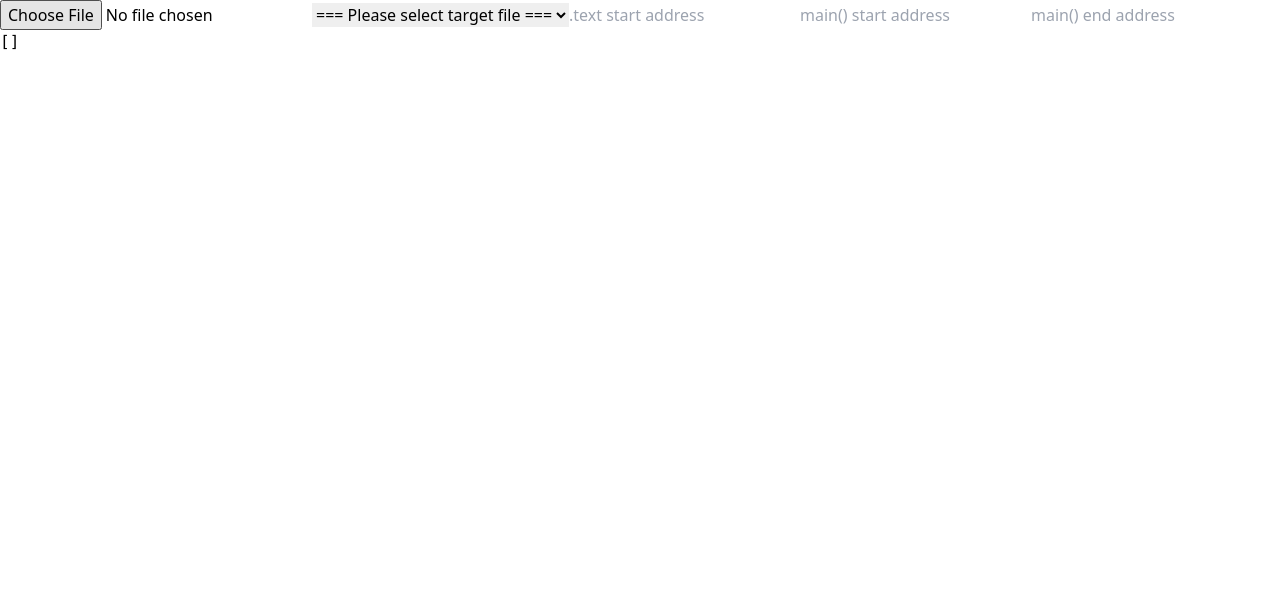
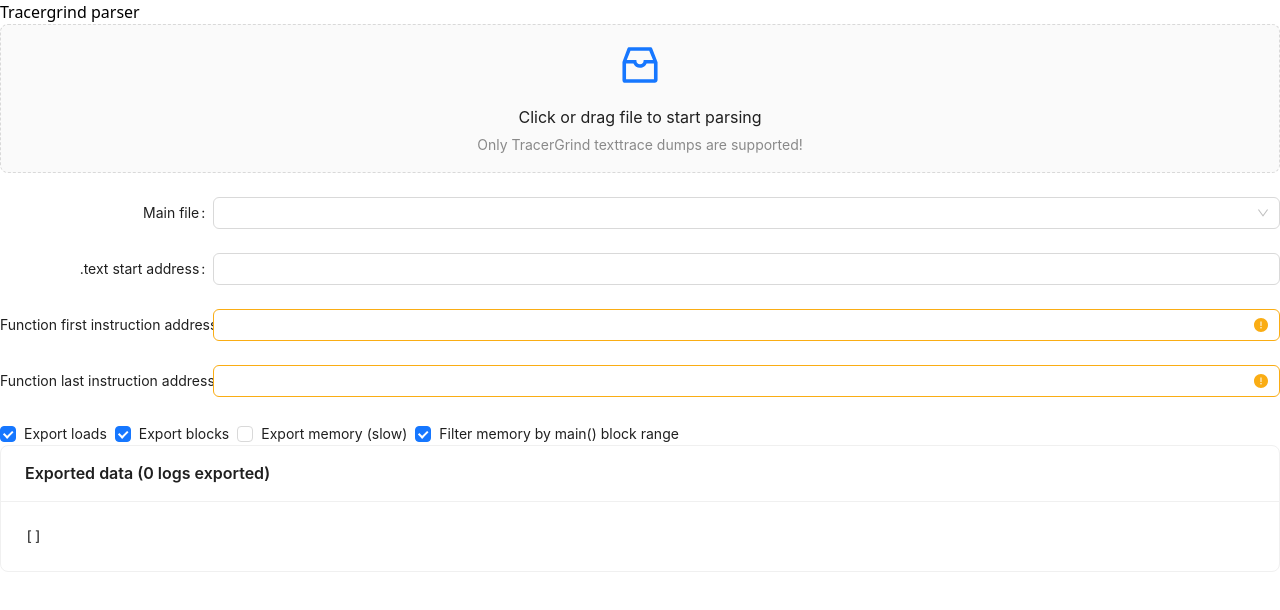
Before and after one commit to HugoJF/cache-simulator-tracergrind-parser, a React (Vite) app: page / in a window 1280 px wide. Shown: the top 610 px of the page. Built offline with nearby package versions, Linux system fonts and the light colour scheme.

Commit message:
feat: add antd components

```diff
--- a/package.json
+++ b/package.json
@@ -10,6 +10,7 @@
     "preview": "vite preview"
   },
   "dependencies": {
+    "antd": "^5.19.4",
     "react": "^18.3.1",
     "react-dom": "^18.3.1"
   },
--- a/src/App.tsx
+++ b/src/App.tsx
@@ -1,32 +1,49 @@
-import {FormEvent, useMemo, useState} from 'react'
+import {useMemo, useState} from 'react'
 import {fullParse} from "./utils/parser.ts";
 import {LoadLog} from "./logs/load.ts";
 import {Address} from "./components/address.tsx";
 import {BlockLog} from "./logs/block.ts";
+import {Card, Checkbox, CheckboxProps, Form, Input, Select, UploadProps} from "antd";
+import {MemoryLog} from "./logs/memory.ts";
+import Dragger from "antd/lib/upload/Dragger";
+import {InboxOutlined} from '@ant-design/icons';
+import {RcFile} from "antd/lib/upload";
 
 function App() {
-    const [value, setValue] = useState('')
+    const [files, setFiles] = useState<RcFile[]>();
+    const [rawFileData, setRawFileData] = useState('')
+
     const [fileNameSelected, setFileNameSelected] = useState<string>()
     const [textStartAddressInput, setTextStartAddressInput] = useState<string>('')
     const [mainStartAddressInput, setMainStartAddressInput] = useState<string>('');
     const [mainEndAddressInput, setMainEndAddressInput] = useState<string>('');
 
-    const parsed = useMemo(() => {
+    const [exportLoads, setExportLoads] = useState(true)
+    const [exportBlocks, setExportBlocks] = useState(true)
+    const [exportMemory, setExportMemory] = useState(false)
+    const [filterMemory, setFilterMemory] = useState(true)
+
+    const handleOnExportLoadsChange: CheckboxProps['onChange'] = (e) => setExportLoads(e.target.checked)
+    const handleOnExportBlocksChange: CheckboxProps['onChange'] = (e) => setExportBlocks(e.target.checked)
+    const handleOnExportMemoryChange: CheckboxProps['onChange'] = (e) => setExportMemory(e.target.checked)
+    const handleOnFilterMemoryChange: CheckboxProps['onChange'] = (e) => setFilterMemory(e.target.checked)
+
+    const logs = useMemo(() => {
         try {
-            return fullParse(value)
+            return fullParse(rawFileData)
         } catch (e) {
             console.error(e)
             return [];
         }
-    }, [value])
+    }, [rawFileData])
 
     const filesLoaded = useMemo(() => {
-        return parsed.filter(log => log instanceof LoadLog);
-    }, [parsed])
+        return logs.filter(log => log instanceof LoadLog);
+    }, [logs])
 
     const blocks = useMemo(() => {
-        return parsed.filter(log => log instanceof BlockLog);
-    }, [parsed]);
+        return logs.filter(log => log instanceof BlockLog);
+    }, [logs]);
 
     const selectedFile = useMemo(() => {
         return filesLoaded.find(log => log.fileName === fileNameSelected);
@@ -92,66 +109,154 @@
         return Number(mainStartBlock.id) < Number(mainEndBlock.id);
     }, [mainStartBlock, mainEndBlock])
 
-    const parseEvent = async (e: FormEvent<HTMLInputElement>) => {
-        const file = e.currentTarget.files[0]
-        const text = await file.text();
-
-        setValue(text);
+    const exportData = useMemo(() => {
+        const filtered = logs.filter(log => {
+            if (exportLoads && log instanceof LoadLog) {
+                return true;
+            }
+            if (exportBlocks && log instanceof BlockLog) {
+                if (!filterMemory || !mainStartBlock || !mainEndBlock) {
+                    return true
                 }
 
+                const mainStartBlockId = Number(mainStartBlock.id);
+                const mainEndBlockId = Number(mainEndBlock.id);
+                const id = Number(log.id);
+
+                return id >= mainStartBlockId && id <= mainEndBlockId;
+            }
+
+            if (!exportMemory || !(log instanceof MemoryLog)) {
+                return false;
+            }
+
+            if (!filterMemory || !mainStartBlock || !mainEndBlock) {
+                return true;
+            }
+
+            const mainStartBlockId = Number(mainStartBlock.id);
+            const mainEndBlockId = Number(mainEndBlock.id);
+            const memoryExecId = Number(log.execId);
+            return memoryExecId >= mainStartBlockId && memoryExecId <= mainEndBlockId;
+        })
+
+        return filtered.sort((a, b) => {
+            const aIndex = Number(a.id) || Number(a.execId);
+            const bIndex = Number(b.id) || Number(b.execId);
+
+            if (aIndex === bIndex) {
+                if (a instanceof MemoryLog && b instanceof MemoryLog) {
+                    return a.index - b.index;
+                } else {
+                    return a.type.localeCompare(b.type);
+                }
+            }
+
+            return aIndex - bIndex;
+        })
+    }, [exportBlocks, exportLoads, exportMemory, filterMemory, logs, mainEndBlock, mainStartBlock]);
+
+    const uploaderProps: UploadProps = {
+        name: 'file',
+        fileList: files,
+        beforeUpload: async (file) => {
+            setFiles([file])
+            setRawFileData(await file.text());
+        },
+    };
+
     return (
-        <div className="grid grid-cols-1 min-h-dvh">
-            <div className="flex flex-col">
-                <input
-                    type="file"
-                    onInput={parseEvent}
-                />
-                <select
-                    value={fileNameSelected}
-                    onChange={e => setFileNameSelected(e.target.value)}
-                >
-                    <option>=== Please select target file ===</option>
-                    {filesLoaded.map(log => log.fileName).map(file => (
-                        <option key={file}>{file}</option>
-                    ))}
-                </select>
-                {selectedFile && <p>
+        <div className="p-6">
+            <h1 className="text-3xl">Tracergrind parser</h1>
+            <div className="mt-4 flex flex-col">
+                <Form.Item>
+                    <Dragger {...uploaderProps}>
+                        <p className="ant-upload-drag-icon">
+                            <InboxOutlined/>
+                        </p>
+                        <p className="ant-upload-text">Click or drag file to start parsing</p>
+                        <p className="ant-upload-hint">
+                            Only TracerGrind texttrace dumps are supported!
+                        </p>
+                    </Dragger>
+                </Form.Item>
+
+                <Form.Item
+                    labelCol={{span: 4}}
+                    label="Main file"
+                    help={<>{selectedFile && <p>
                         {selectedFile.fileName} was loaded
                       from <Address>{selectedFile.fromAddress}</Address> to <Address>{selectedFile.toAddress}</Address>
-                </p>}
-                <input
-                    type="text"
-                    placeholder=".text start address"
+                    </p>}</>}
+                >
+                    <Select
+                        optionFilterProp="label"
+                        value={fileNameSelected}
+                        onChange={(value: string) => setFileNameSelected(value)}
+                        options={filesLoaded.map(file => ({value: file.fileName, label: file.fileName}))}
+                    />
+                </Form.Item>
+                <Form.Item
+                    labelCol={{span: 4}}
+                    label=".text start address"
+                >
+                    <Input
+                        autoComplete="one-time-code"
                         value={textStartAddressInput}
                         onChange={e => setTextStartAddressInput(e.target.value)}
                     />
-                <input
-                    type="text"
-                    placeholder="main() start address"
+                </Form.Item>
+                <Form.Item
+                    labelCol={{span: 4}}
+                    label="Function first instruction address"
+                    validateStatus={mainStartBlock ? 'success' : 'warning'}
+                    hasFeedback
+                    help={<>{(!!mainStartOffset && !!mainStartDumpAddress) && <>
+                      <p>function start offset <Address>{mainStartOffset}</Address> (located
+                        at <Address>{mainStartDumpAddress}</Address>) {mainStartBlock &&
+                          <span>(block ID: {mainStartBlock.id})</span>}</p>
+                    </>}</>}
+                >
+                    <Input
+                        autoComplete="one-time-code"
                         value={mainStartAddressInput}
                         onChange={e => setMainStartAddressInput(e.target.value)}
                     />
-                {(!!mainStartOffset && !!mainStartDumpAddress) && <>
-                  <p>main() start offset <Address>{mainStartOffset}</Address> (located
-                    at <Address>{mainStartDumpAddress}</Address>) {mainStartBlock &&
-                      <span>(block found ID: {mainStartBlock.id})</span>}</p>
-                </>}
-                <input
-                    type="text"
-                    placeholder="main() end address"
+                </Form.Item>
+                <Form.Item
+                    labelCol={{span: 4}}
+                    label="Function last instruction address"
+                    hasFeedback
+                    validateStatus={mainEndBlock ? 'success' : 'warning'}
+                    help={<>{(!!mainEndOffset && !!mainEndDumpAddress) && <>
+                      <p>function end offset <Address>{mainEndOffset}</Address> (located
+                        at <Address>{mainEndDumpAddress}</Address>) {mainEndBlock &&
+                          <span>(block ID: {mainEndBlock.id})</span>}</p>
+                    </>}</>}
+                >
+                    <Input
+                        autoComplete="one-time-code"
                         value={mainEndAddressInput}
                         onChange={e => setMainEndAddressInput(e.target.value)}
                     />
-                {(!!mainEndOffset && !!mainEndDumpAddress) && <>
-                  <p>main() end offset <Address>{mainEndOffset}</Address> (located
-                    at <Address>{mainEndDumpAddress}</Address>) {mainEndBlock &&
-                      <span>(block found ID: {mainEndBlock.id})</span>}</p>
-                </>}
-                {mainStartBlock && mainEndBlock && <p>Block range is: {goodBlockRange ? 'VALID' : 'INVALID'}</p>}
+                </Form.Item>
             </div>
+
+            <div>
+                <Checkbox checked={exportLoads} onChange={handleOnExportLoadsChange}>Export loads</Checkbox>
+                <Checkbox checked={exportBlocks} onChange={handleOnExportBlocksChange}>Export blocks</Checkbox>
+                <Checkbox checked={exportMemory} onChange={handleOnExportMemoryChange}>Export memory (slow)</Checkbox>
+                <Checkbox checked={filterMemory} onChange={handleOnFilterMemoryChange}>Filter memory by main() block range</Checkbox>
+            </div>
+            <Card
+                className="mt-6"
+                title={`Exported data (${exportData.length} logs exported)`}
+                size="default"
+            >
             <pre>
-                {JSON.stringify(parsed, null, 4)}
+                {JSON.stringify(exportData, null, 4)}
             </pre>
+            </Card>
         </div>
     )
 }
--- a/src/utils/parser.ts
+++ b/src/utils/parser.ts
@@ -1,8 +1,9 @@
 import {Log} from "../logs/log.ts";
 import {LoadLog} from "../logs/load.ts";
 import {BlockLog} from "../logs/block.ts";
+import {MemoryLog} from "../logs/memory.ts";
 
-type LogType = 'B' | 'L';
+type LogType = 'M' | 'B' | 'L';
 
 // type LogType = 'M' | 'I' | 'B';
 
@@ -16,11 +17,11 @@
 const MEMORY_LOG_REGEX = /\[M\] EXEC_ID: (\d) INS_ADDRESS: ([\da-f]+) START_ADDRESS: ([\da-f]+) LENGTH: \d MODE: (W|R) DATA: ([\da-f]+)$/
 const INSTRUCTION_LOG_REGEX = /\[I\] ([\da-f]+): .+$/
 
-const logMapping: Record<LogType, (line: string) => Log> = {
-    L: line => new LoadLog(line),
-    // M: line => new MemoryLog(line),
+const logMapping: Record<LogType, (line: string, index: number) => Log> = {
+    L: (line, index) => new LoadLog(line, index),
+    M: (line, index) => new MemoryLog(line, index),
     // I: INSTRUCTION_LOG_REGEX,
-    B: line => new BlockLog(line),
+    B: (line, index) => new BlockLog(line, index),
 }
 
 export const rawToLogLines = (raw: string): UnidentifiedLog[] => {
@@ -34,10 +35,10 @@
 export const parseLogLines = (lines: UnidentifiedLog[]) => {
     const knownLines = lines.filter(entry => logMapping[entry.type]);
 
-    const parsed = knownLines.map(entry => {
+    const parsed = knownLines.map((entry, index) => {
         const constructor = logMapping[entry.type];
         // TODO assert regex is defined
-        return constructor(entry.line);
+        return constructor(entry.line, index);
     })
 
 
```
Also changed, not shown: 1 other file (tests, documents, lock files or other folders). Lines whose indentation alone changed are shown as unchanged.
